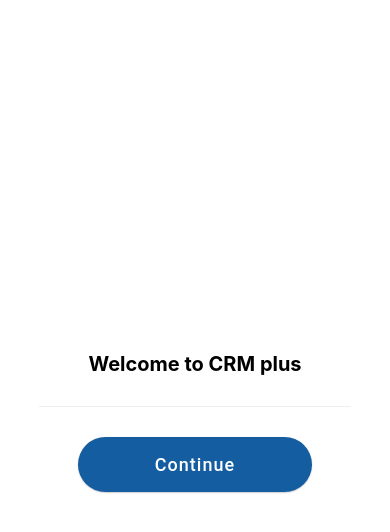
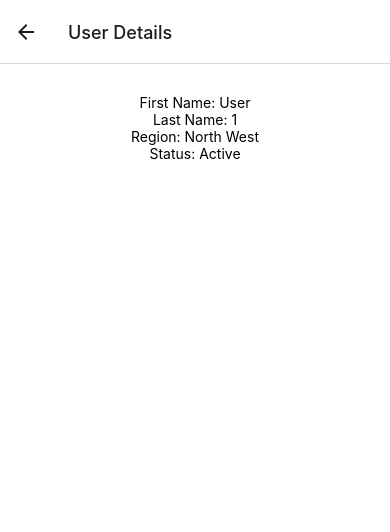
Before and after one commit to shubhamjindal30/crm-app, a React Native app: screen /UserDetailsScreen in a window 390 px wide. Shown: the top 532 px of the page. Built offline with nearby package versions, Linux system fonts and the light colour scheme; what expo-linking would draw is missing.

Commit message:
feat: add user details screen

```diff
--- a/src/navigation/LinkingConfiguration.ts
+++ b/src/navigation/LinkingConfiguration.ts
@@ -16,6 +16,7 @@ const linking: LinkingOptions<RootStackParamList> = {
       WelcomeScreen: 'welcome',
       RegionListScreen: 'regions',
       UserListScreen: 'users',
+      UserDetailsScreen: 'user',
       Modal: 'modal',
       NotFound: '*',
     },
--- a/src/navigation/index.tsx
+++ b/src/navigation/index.tsx
@@ -7,7 +7,14 @@ import { NavigationContainer, DefaultTheme, DarkTheme } from '@react-navigation/
 import { createNativeStackNavigator } from '@react-navigation/native-stack';
 import { ColorSchemeName } from 'react-native';
 
-import { ModalScreen, NotFoundScreen, RegionListScreen, UserListScreen, WelcomeScreen } from '../screens';
+import {
+  ModalScreen,
+  NotFoundScreen,
+  RegionListScreen,
+  UserDetailsScreen,
+  UserListScreen,
+  WelcomeScreen
+} from '../screens';
 import { RootStackParamList } from '../types';
 import LinkingConfiguration from './LinkingConfiguration';
 
@@ -35,6 +42,11 @@ const RootNavigator = () => {
         options={{ headerShown: true, title: 'Regions' }}
       />
       <Stack.Screen name="UserListScreen" component={UserListScreen} options={{ headerShown: true, title: 'Users' }} />
+      <Stack.Screen
+        name="UserDetailsScreen"
+        component={UserDetailsScreen}
+        options={{ headerShown: true, title: 'User Details' }}
+      />
       <Stack.Screen name="NotFound" component={NotFoundScreen} options={{ title: 'Oops!' }} />
       <Stack.Group screenOptions={{ presentation: 'modal' }}>
         <Stack.Screen name="Modal" component={ModalScreen} />
--- /dev/null
+++ b/src/screens/UserDetailsScreen.tsx
@@ -0,0 +1,36 @@
+import { StyleSheet } from 'react-native';
+
+import { ScrollView, Text } from '../components';
+import { RootStackScreenProps } from '../types';
+
+const USER = {
+  id: '1',
+  firstName: 'User',
+  lastName: `1`,
+  region: {
+    id: '1',
+    name: 'North West'
+  },
+  isActive: true
+};
+
+const UserDetailsScreen = ({}: RootStackScreenProps<'UserDetailsScreen'>) => {
+  return (
+    <ScrollView contentContainerStyle={styles.container}>
+      <Text>First Name: {USER.firstName}</Text>
+      <Text>Last Name: {USER.lastName}</Text>
+      <Text>Region: {USER.region.name}</Text>
+      <Text>Status: {USER.isActive ? 'Active' : 'Inactive'}</Text>
+    </ScrollView>
+  );
+};
+
+export default UserDetailsScreen;
+
+const styles = StyleSheet.create({
+  container: {
+    alignItems: 'center',
+    paddingBottom: 60,
+    paddingTop: 30
+  },
+});
--- a/src/screens/UserListScreen.tsx
+++ b/src/screens/UserListScreen.tsx
@@ -15,7 +15,7 @@ const USER_LIST = Array.from({ length: 20 }, (_, i) => {
   };
 });
 
-const UserListScreen = ({}: RootStackScreenProps<'UserListScreen'>) => {
+const UserListScreen = ({ navigation }: RootStackScreenProps<'UserListScreen'>) => {
   return (
     <ScrollView contentContainerStyle={styles.container}>
       {USER_LIST.map((user, index) => (
@@ -23,7 +23,7 @@ const UserListScreen = ({}: RootStackScreenProps<'UserListScreen'>) => {
           key={`${user.id}-${index}`}
           underlayColor={Theme.colors.white}
           style={styles.touchable}
-          onPress={() => {}}
+          onPress={() => navigation.navigate('UserDetailsScreen', { userId: user.id })}
         >
           <Card
             style={[
--- a/src/screens/index.ts
+++ b/src/screens/index.ts
@@ -1,7 +1,8 @@
 import ModalScreen from '../screens/ModalScreen';
 import NotFoundScreen from '../screens/NotFoundScreen';
 import RegionListScreen from '../screens/RegionListScreen';
+import UserDetailsScreen from '../screens/UserDetailsScreen';
 import UserListScreen from '../screens/UserListScreen';
 import WelcomeScreen from '../screens/WelcomeScreen';
 
-export { ModalScreen, NotFoundScreen, RegionListScreen, UserListScreen, WelcomeScreen };
+export { ModalScreen, NotFoundScreen, RegionListScreen, UserDetailsScreen, UserListScreen, WelcomeScreen };
--- a/src/types.tsx
+++ b/src/types.tsx
@@ -15,6 +15,7 @@ export type RootStackParamList = {
   WelcomeScreen: undefined;
   RegionListScreen: undefined;
   UserListScreen: { regionId?: string } | undefined;
+  UserDetailsScreen: { userId?: string } | undefined;
   Modal: undefined;
   NotFound: undefined;
 };
```
